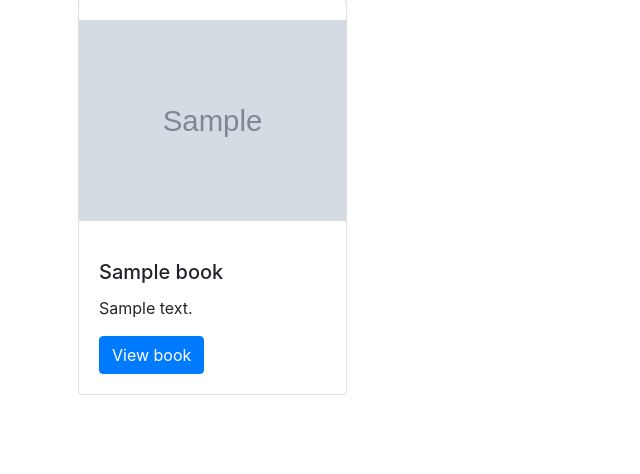
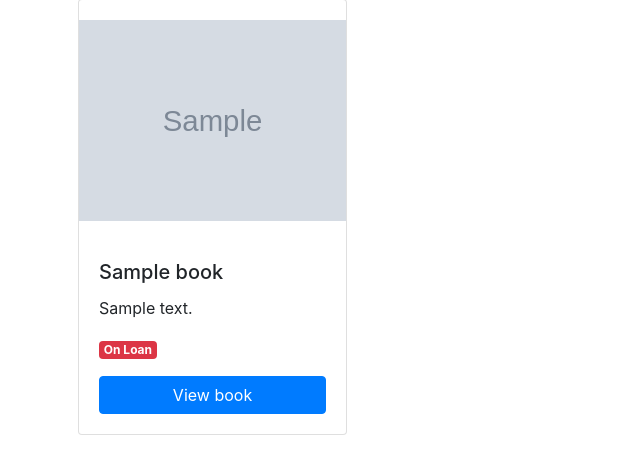
Before and after one commit to Hussa15033/VDLib, a Django app: page /library/ in a window 1280 px wide. Shown: the part 231-705 px from the top of the page, without its empty margins (0-640 px from the left). Run offline with Django 4.2, Linux system fonts and the light colour scheme; tables that the repository leaves empty hold one stand-in row (values such as "Sample post"); grey boxes marked "Sample" are stand-in pictures.

Commit message:
Add chips to library page for available books
- On loan/Available coloured chips

```diff
--- a/simplelib/models.py
+++ b/simplelib/models.py
@@ -1,3 +1,5 @@
+from datetime import date
+
 from django.db import models
 from django.contrib.auth.models import AbstractUser
 
@@ -36,6 +38,13 @@ class Book(models.Model):
 		else:
 			return loan.due_date
 
+	def due_today(self):
+		due_date = self.due_date()
+		if due_date is None:
+			return
+
+		return due_date == date.today()
+
 
 
 # This class models an active loan
--- a/simplelib/templates/library.html
+++ b/simplelib/templates/library.html
@@ -14,12 +14,30 @@
                     <div class="col-md-3 d-flex p-1">
                         <div class="card card-deck m-1">
                           <img src="{{ book.image_url }}" class="card-img-top" alt="{{ book.image_url }}">
-                          <div class="card-body">
-                            <h5 class="card-title">{{ book.title }}</h5>
-                            <p class="card-text">{{ book.description }}</p>
-                            <a href="{% url 'book_view' book_id=book.id %}" class="btn btn-primary">View book</a>
-                          </div>
-                        </div>
+                          <div class="card-body col d-flex flex-column">
+                            <h5 class="card-title d-flex">{{ book.title }}</h5>
+                            <p class="card-text d-flex">{{ book.description }}</p>
+                              <div class="d-flex flex-grow-1 flex-column mt-auto align-bottom">
+                                    <div class="mt-auto align-bottom">
+                                        <p>
+                                    {% if book.is_available %}
+                                        <span class="badge badge-success">Available</span>
+                                    {% else %}
+                                        <span class="badge badge-danger">On Loan</span>
+                                    {% endif %}
+
+                                    {% if book.due_today %}
+                                        <span class="badge badge-info">Due today</span>
+                                    {% endif %}
+
+
+                                  </p>
+                                        <a href="{% url 'book_view' book_id=book.id %}" class="btn btn-primary mt-auto align-bottom w-100">View book</a></div>
+                                    </div>
+
+
+                              </div>
+                            </div>
                     </div>
                 {% endfor %}
             {% endif %}
```
Also changed, not shown: simplelib/views.py (line endings or trailing spaces).
